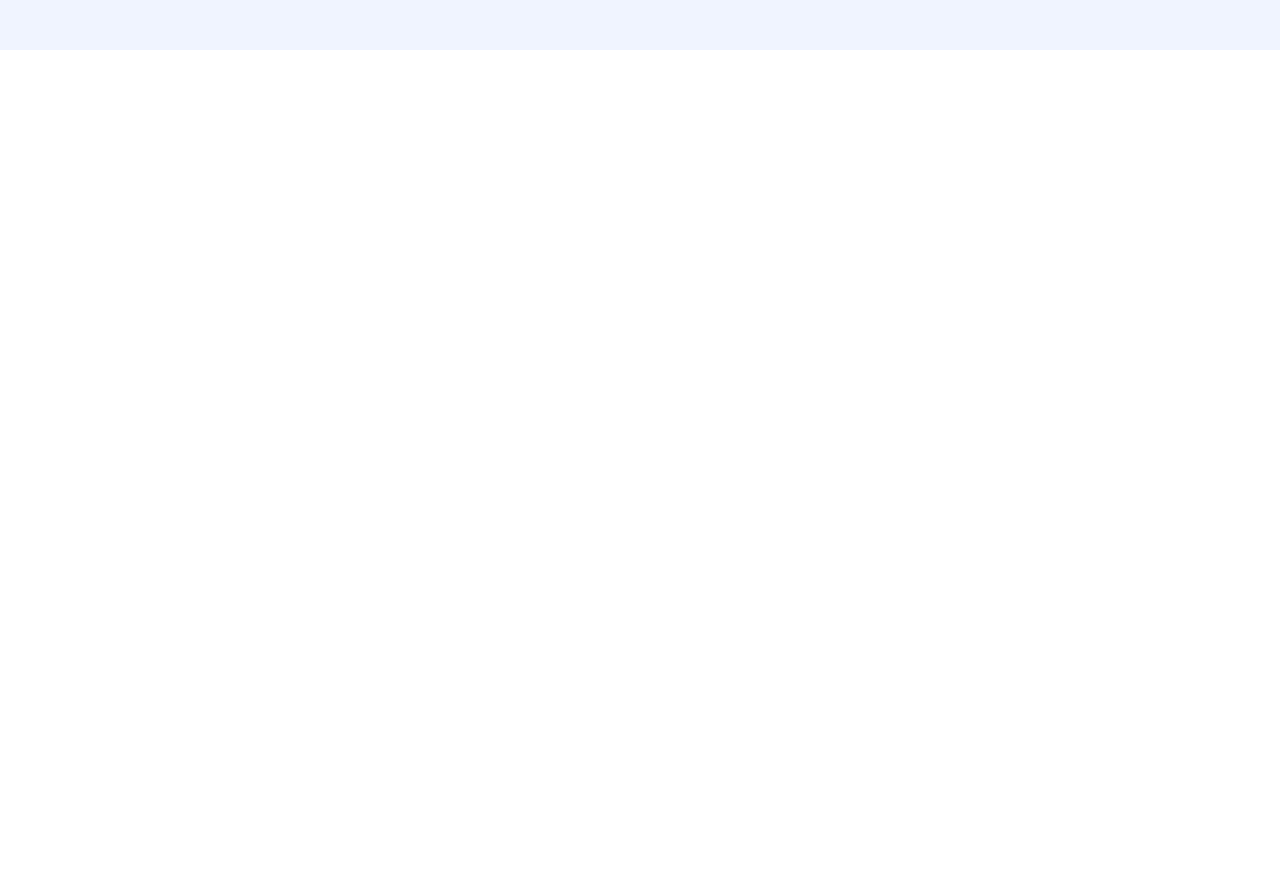
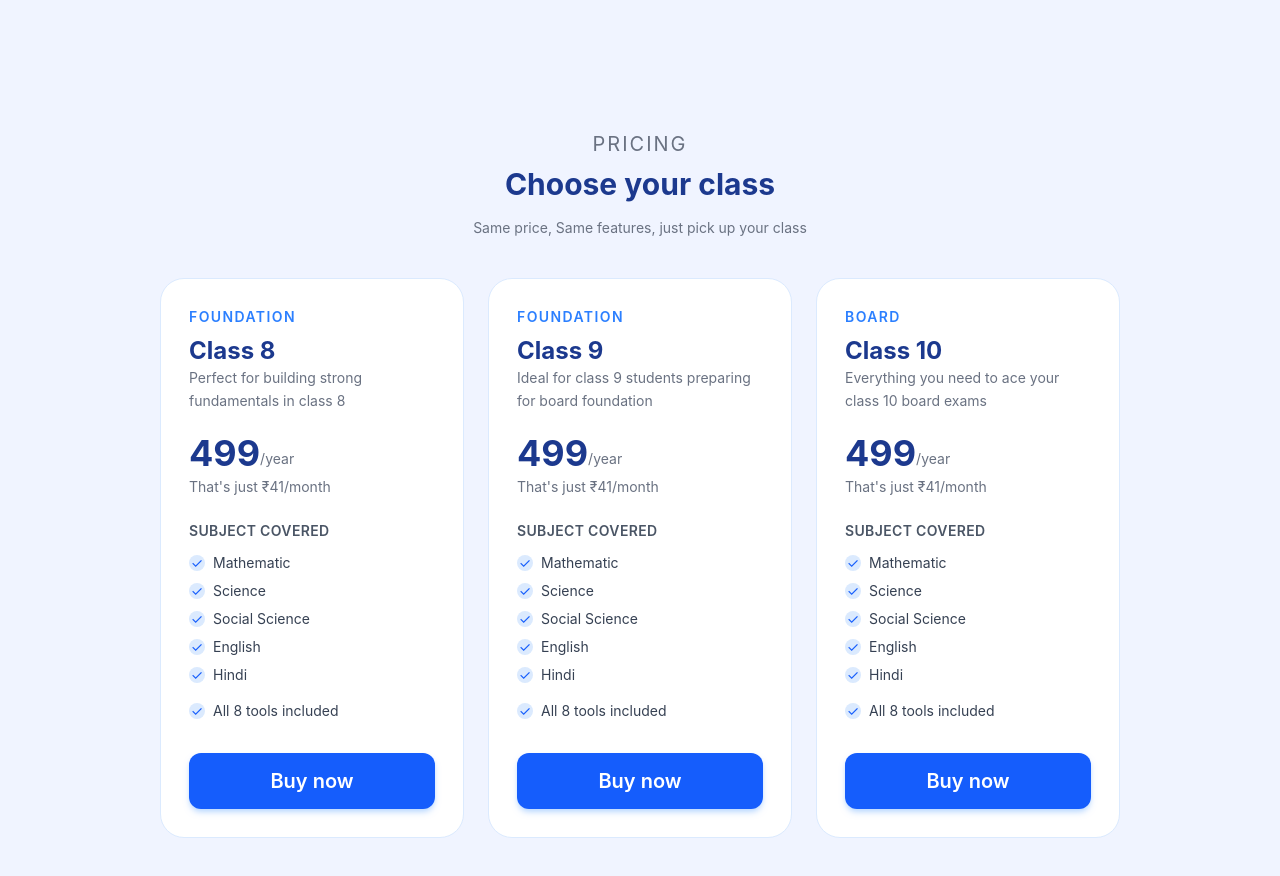
Before and after one commit to mdmahtabhabib/Marksbooster, a React (Vite) app: page / in a window 1280 px wide. Shown: the part 1380-2256 px from the top of the page. Before the commit the page ends 1430 px from the top, so only its background shows below. Built offline with nearby package versions, Linux system fonts and the light colour scheme.

Commit message:
added cources

```diff
--- a/src/App.jsx
+++ b/src/App.jsx
@@ -2,6 +2,7 @@ import Stats from "./Components/Stats"
 import Nav from "./Components/Nav"
 import Hero from "./Components/Hero"
 import Features from "./Components/Features"
+import Cources from "./Components/Cources"
 function App() {
   return (
     <div className="bg-[#F0F4FF] font-sans ">
@@ -9,6 +10,7 @@ function App() {
     <Hero />
     <Stats />
     <Features />
+    <Cources />
     </div>
   )
 }
--- /dev/null
+++ b/src/Components/Cources.jsx
@@ -0,0 +1,47 @@
+function Cources(){
+    const Cources = [
+        {class: "Class 8" , tag: "Foundation" , price: 499 , Subjects: ["Mathematic" , "Science" , "Social Science" , "English" , "Hindi"], desc:"Perfect for building strong fundamentals in class 8"} ,
+        {class: "Class 9" , tag: "Foundation" , price: 499 , Subjects: ["Mathematic" , "Science" , "Social Science" , "English" , "Hindi"], desc:"Ideal for class 9 students preparing for board foundation"} ,
+        {class: "Class 10" , tag: "Board" , price: 499 , Subjects: ["Mathematic" , "Science" , "Social Science" , "English" , "Hindi"], desc:"Everything you need to ace your class 10 board exams"} ,
+    ];
+return(
+    <section id="Course" className="max-w-5xl mx-auto px-5 md:px-8 py-14 md:py-20" >
+        <p className="text-xl text-gray-500 text-center tracking-widest mb-2 " >PRICING</p>
+         <h1 className="text-2xl md:text-3xl text-center font-bold text-blue-900 mb-4" >Choose your class</h1>
+         <p className="text-center text-gray-500 text-sm mb-10 " >Same price, Same features, just pick up your class</p>
+         <div className=" grid grid-cols-1 sm:grid-cols-3 gap-6 items-start" >
+            {Cources.map((Course , i) => (
+                <div key={i} className="bg-white rounded-3xl border p-7 relative transition-all border-blue-100 hover:border-blue-300 hover:shadow-md " >
+                <div className="mb-5" >
+                <p className="text-sm text-blue-500 font-semibold uppercase tracking-widest mb-2" >{Course.tag}</p>
+                <h3 className="text-2xl font-bold text-blue-900" >{Course.class}</h3>
+                <p className="text-sm text-gray-500 leading-relaxed" >{Course.desc}</p>
+                </div>
+                <div className="flex items-end mb-1 " >
+                    <span className="text-4xl font-bold text-blue-900" >{Course.price}</span>
+                    <span className="text-gray-500 text-sm mb-1" >/year</span>
+                </div>
+                <p className="text-sm text-gray-500 mb-6" >That's just ₹41/month </p>
+                <div className="space-y-2 mb-8" >
+                 <p className="text-sm font-semibold text-gray-600 uppercase tracking-wide mb-3" >Subject covered</p>
+                 {Course.Subjects.map((sub , j) => (
+                    <div key={j} className="flex items-center gap-2" >
+                        <div className="w-4 h-4 bg-blue-100 rounded-full flex items-center justify-center text-sm text-blue-600" >✓</div>
+                        <p className="text-sm text-gray-700">{sub}</p>
+                    </div>
+                 )
+                )}
+                <div className="flex items-center gap-2 pt-2" >
+                <div className="w-4 h-4 bg-blue-100 rounded-full flex items-center justify-center justify-center text-sm text-blue-600" >✓</div>
+                <p className="text-sm text-gray-700" >All 8 tools included</p>
+                </div>
+                </div>
+                 <button className="w-full font-semibold text-xl py-3.5 rounded-xl transition-colors bg-blue-600 hover:bg-blue-800 text-white shadow-md shadow-blue-200 " >Buy now</button>
+                </div>
+            )
+        )}
+         </div>
+    </section>
+)
+};
+export default Cources ;
```
